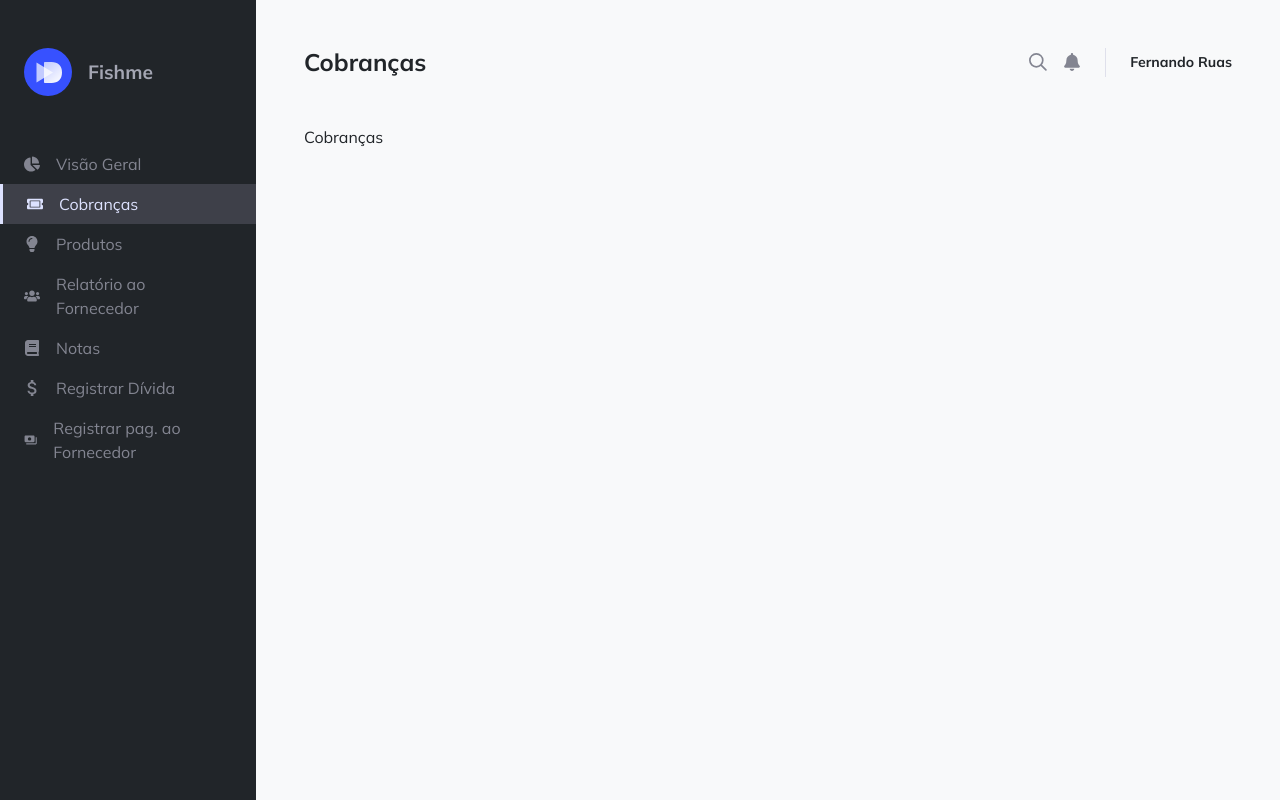
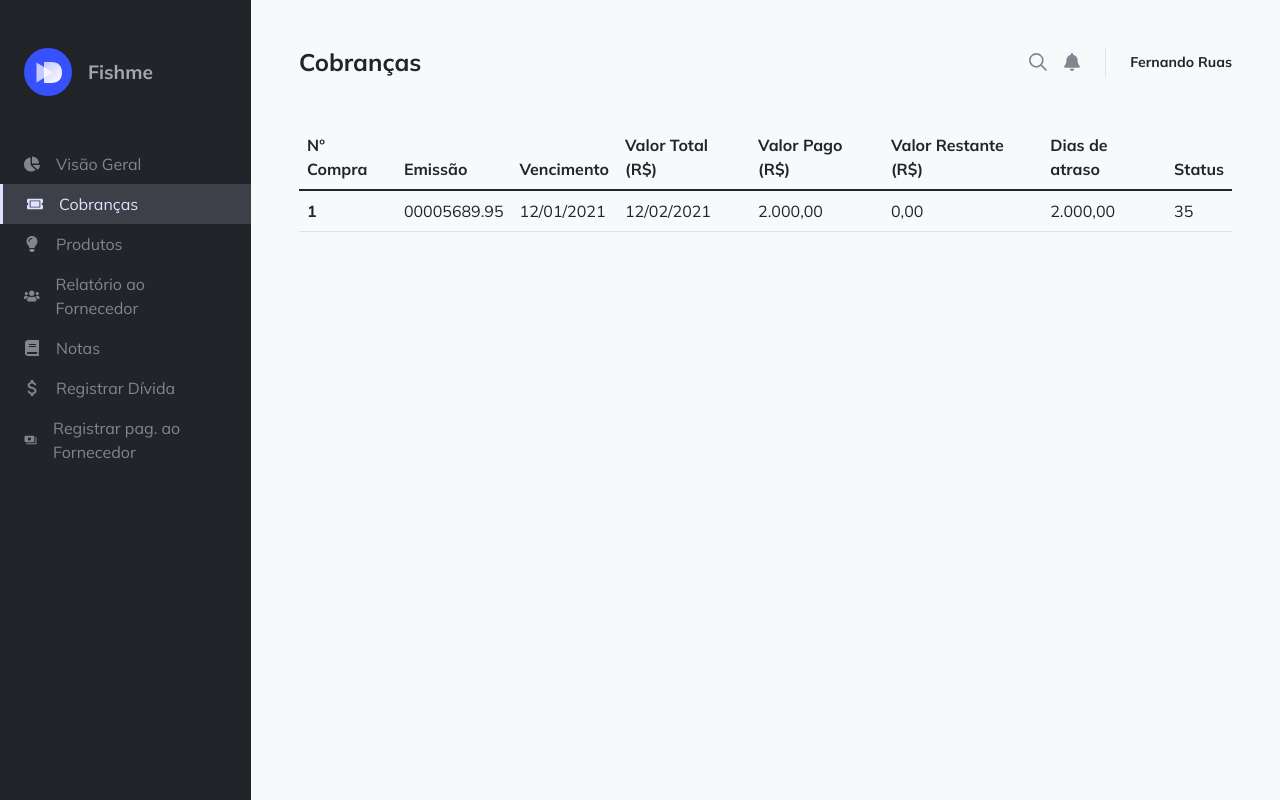
Before and after one commit to naygomes/fishme, a Next.js app in the folder frontend/: page /cobrancas in a window 1280 px wide. Built offline with nearby package versions, Linux system fonts and the light colour scheme.

Commit message:
add tabelinha base

```diff
--- a/frontend/components/Layout.jsx
+++ b/frontend/components/Layout.jsx
@@ -2,12 +2,12 @@ import React from "react";
 import Sidebar from "./Sidebar";
 import Topbar from "./Topbar";
 
-const Layout = ({ children }) => {
+const Layout = ({ children, title }) => {
   return (
     <div className="h-100 d-flex flex-row justify-content-start">
       <Sidebar />
       <div className="bg-light flex-fill p-5 text-dark ">
-        <Topbar name="Fernando Ruas">{children}</Topbar>
+        <Topbar name="Fernando Ruas">{title}</Topbar>
         <div>{children}</div>
       </div>
     </div>
--- a/frontend/pages/cobrancas.js
+++ b/frontend/pages/cobrancas.js
@@ -1,8 +1,46 @@
-import React from 'react';
-import Layout from '../components/Layout';
+import React from "react";
+import Layout from "../components/Layout";
 
 export default function Cobranca() {
-    return (
-        <Layout>Cobranças</Layout>
-    )
+  const cobrancas = {
+    1: {
+      id: "00005689.95",
+      emissao: "12/01/2021",
+      vencimento: "12/02/2021",
+      valor_total: "2.000,00",
+      valor_pago: "0,00",
+      valor_restante: "2.000,00",
+      atraso: 35,
+    },
+  };
+  return (
+    <Layout title={"Cobranças"}>
+      <table class="table">
+        <thead>
+          <tr>
+            <th scope="col">Nº Compra</th>
+            <th scope="col">Emissão</th>
+            <th scope="col">Vencimento</th>
+            <th scope="col">Valor Total (R$)</th>
+            <th scope="col">Valor Pago (R$)</th>
+            <th scope="col">Valor Restante (R$)</th>
+            <th scope="col">Dias de atraso</th>
+            <th scope="col">Status</th>
+          </tr>
+        </thead>
+        <tbody>
+          <tr>
+            <th scope="row">1</th>
+            <td>00005689.95</td>
+            <td>12/01/2021</td>
+            <td>12/02/2021</td>
+            <td>2.000,00</td>
+            <td>0,00</td>
+            <td>2.000,00</td>
+            <td>35</td>
+          </tr>
+        </tbody>
+      </table>
+    </Layout>
+  );
 }
```
